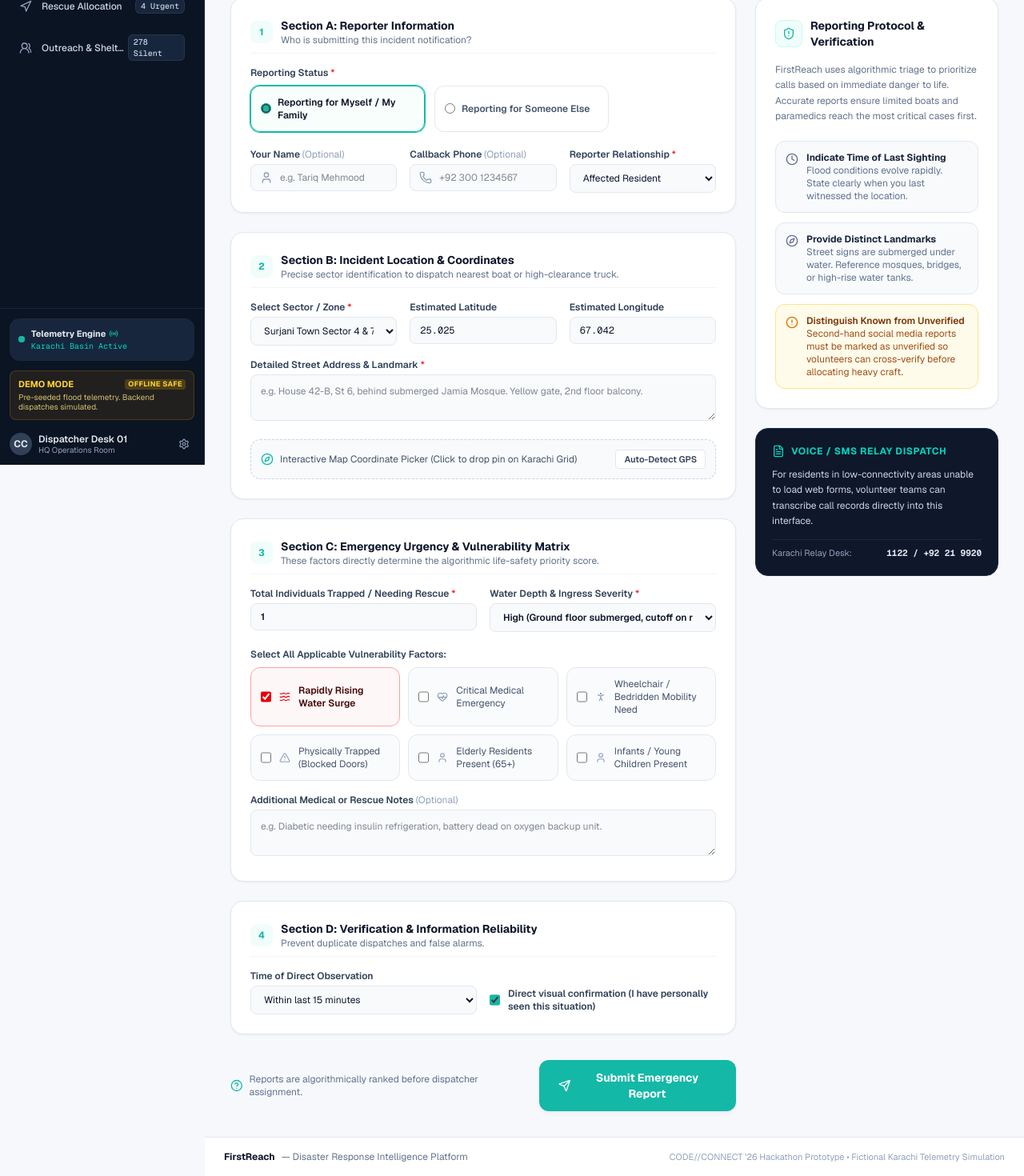
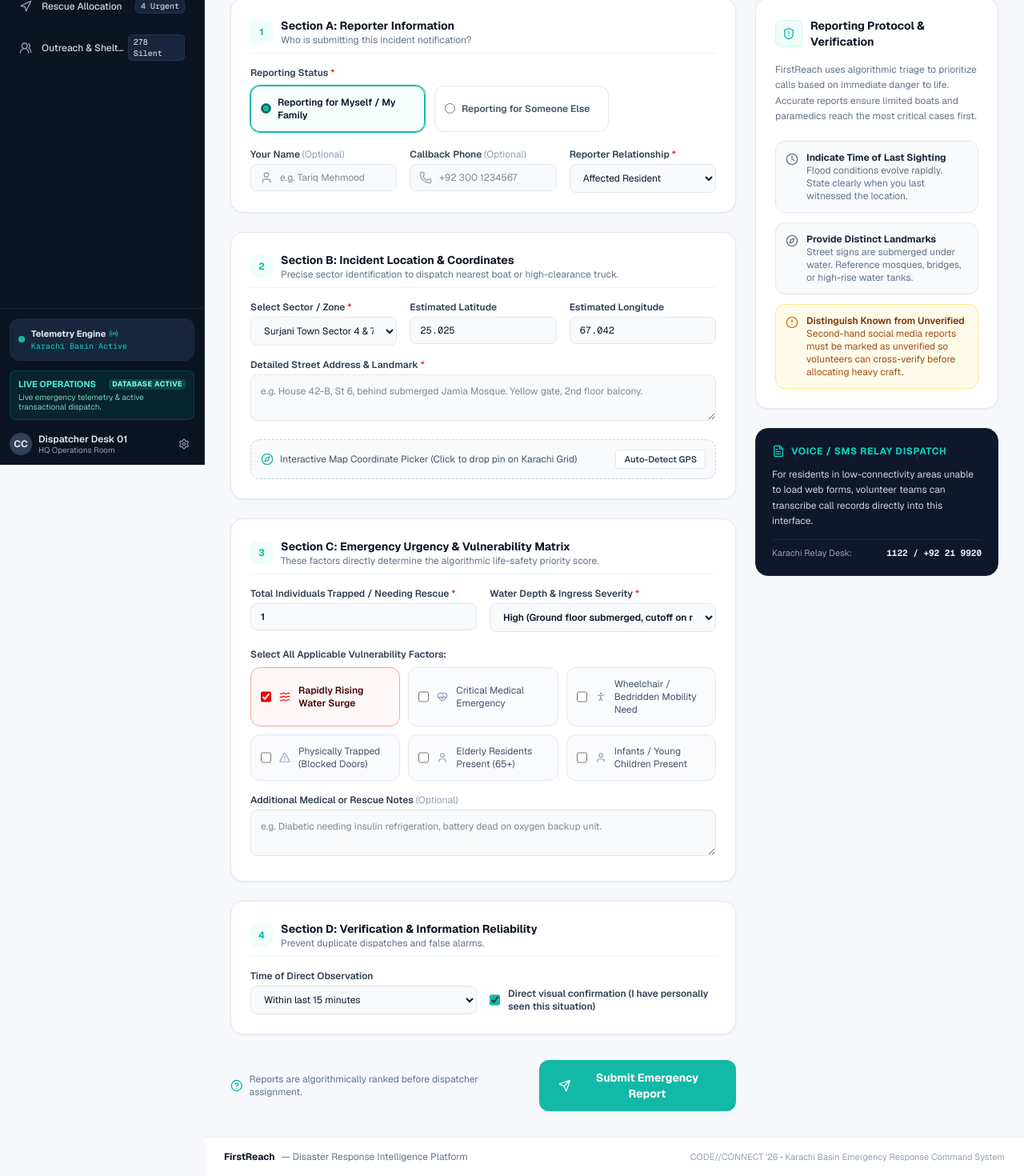
Before and after one commit to ahmedlogics/Firstreach, a Next.js app: page /report in a window 1280 px wide. Shown: the part 219-1689 px from the top of the page at 80% size. Built offline with nearby package versions, Linux system fonts and the light colour scheme.

Commit message:
fix(shared): update sidebar and footer text to active live operations

```diff
--- a/src/components/shared/AppShell.tsx
+++ b/src/components/shared/AppShell.tsx
@@ -40,7 +40,7 @@
               <span>— Disaster Response Intelligence Platform</span>
             </div>
             <p className="text-[11px] text-slate-400">
-              CODE//CONNECT '26 Hackathon Prototype • Fictional Karachi Telemetry Simulation
+              CODE//CONNECT '26 • Karachi Basin Emergency Response Command System
             </p>
           </div>
         </footer>
--- a/src/components/shared/AppSidebar.tsx
+++ b/src/components/shared/AppSidebar.tsx
@@ -173,15 +173,15 @@
           </div>
         </div>
 
-        {/* Demo Mode Notice */}
+        {/* Live System Operational Status */}
         {!isCollapsed && (
-          <div className="px-2.5 py-2 rounded-lg bg-amber-500/10 border border-amber-500/20 text-[11px] text-amber-300">
+          <div className="px-2.5 py-2 rounded-lg bg-teal-500/10 border border-teal-500/20 text-[11px] text-teal-300">
             <div className="font-bold flex items-center justify-between">
-              <span>DEMO MODE</span>
-              <span className="text-[9px] uppercase tracking-wider bg-amber-400/20 px-1 rounded">Offline Safe</span>
+              <span>LIVE OPERATIONS</span>
+              <span className="text-[9px] uppercase tracking-wider bg-teal-400/20 px-1 rounded text-teal-200">Database Active</span>
             </div>
-            <p className="text-[10px] text-amber-200/80 mt-0.5 leading-tight">
-              Pre-seeded flood telemetry. Backend dispatches simulated.
+            <p className="text-[10px] text-teal-200/80 mt-0.5 leading-tight">
+              Live emergency telemetry & active transactional dispatch.
             </p>
           </div>
         )}
```
